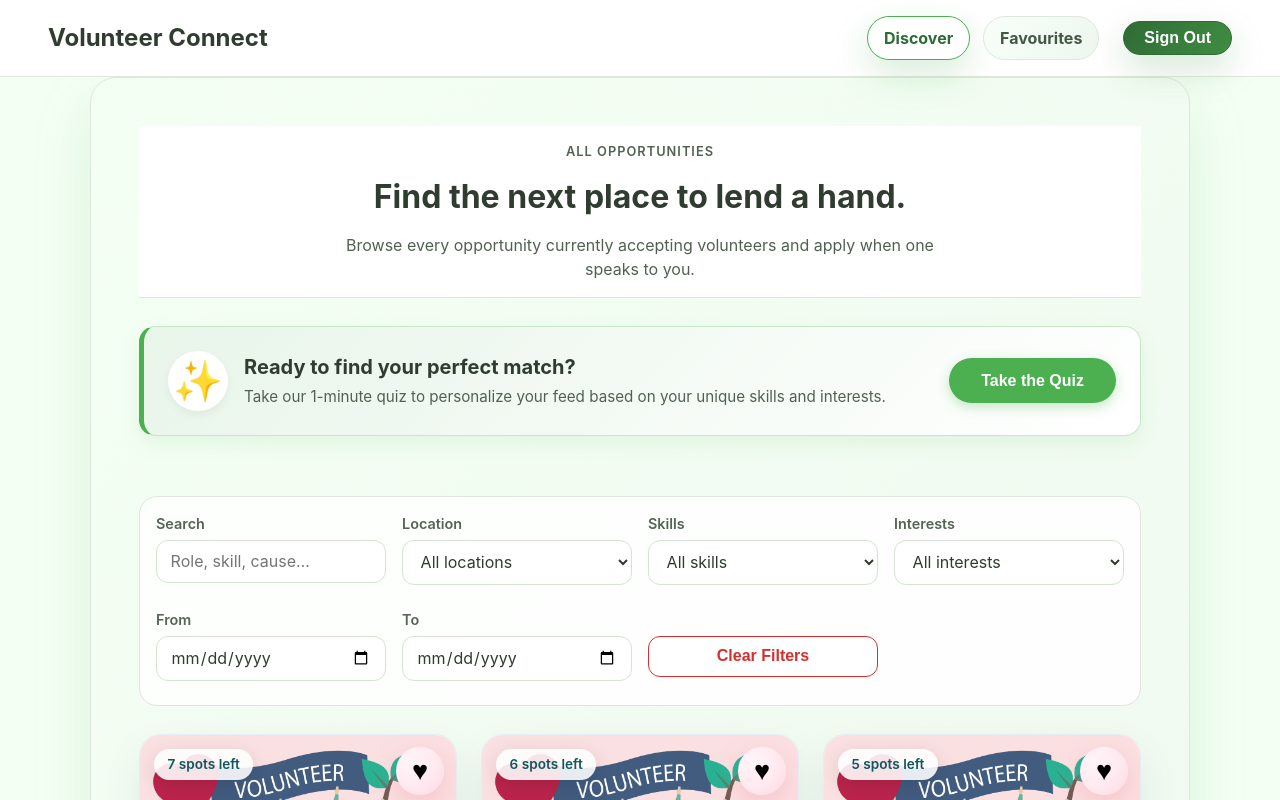
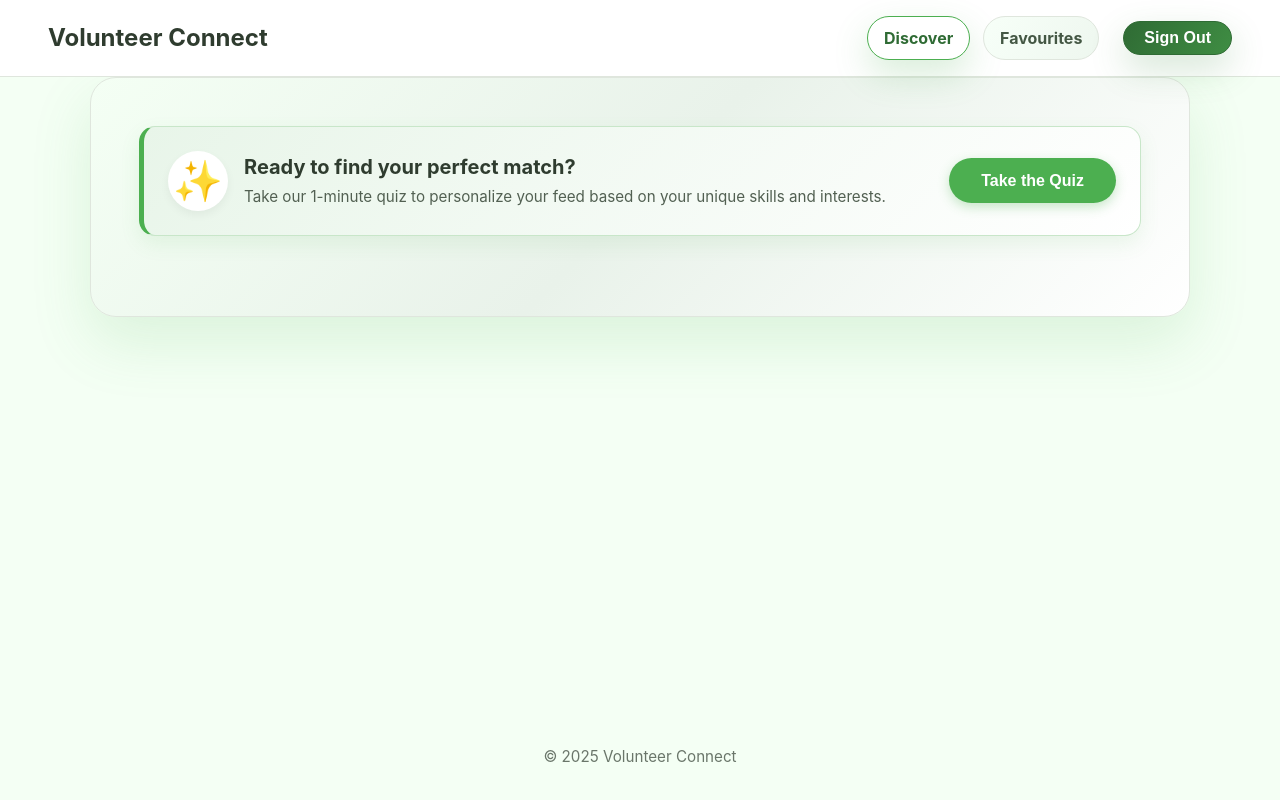
Before and after one commit to Ethan-Wong-SW/Volunteer-Connect-With-AI, a React (Vite) app: page /login in a window 1280 px wide. Both pictures are taken after a click on the button "Log In". Shown: the top 800 px of the page. Built offline with nearby package versions, Linux system fonts and the light colour scheme.

Commit message:
Show only quiz at front page for new user

```diff
--- a/src/pages/Opportunities.jsx
+++ b/src/pages/Opportunities.jsx
@@ -39,6 +39,15 @@ const Opportunities = ({ profile = {}, onApply, onQuizComplete, onClearProfile }
     }
   });
 
+  // Check if user has completed the quiz
+  const hasCompletedQuiz = !!(profile.skills?.length > 0 || profile.interests?.length > 0);
+
+  useEffect(() => {
+    console.log('Profile updated:', profile);
+    console.log('Has completed quiz:', hasCompletedQuiz);
+  }, [profile, hasCompletedQuiz]);
+
+
   useEffect(() => {
     localStorage.setItem('favorites', JSON.stringify(favorites));
     if (typeof window !== 'undefined') {
@@ -79,27 +88,23 @@ const Opportunities = ({ profile = {}, onApply, onQuizComplete, onClearProfile }
     [],
   );
 
-  // <-- UPDATED: Extract Skills AND Interests for dropdowns
   const { skills, skillLabelMap, uniqueInterests } = useMemo(() => {
     const labelMap = new Map();
     const interestSet = new Set();
 
     allOpportunities.forEach((item) => {
-      // Process Skills
       (item.skills || []).forEach((skill) => {
         const normalized = skill.toLowerCase();
         if (!labelMap.has(normalized)) {
           labelMap.set(normalized, skill);
         }
       });
-      // Process Interests
       (item.interests || []).forEach((int) => {
-        interestSet.add(int); // Keep original case for display
+        interestSet.add(int);
       });
     });
 
     const uniqueSkills = Array.from(labelMap.keys()).sort();
-    // Sort interests alphabetically
     const sortedInterests = Array.from(interestSet).sort((a, b) => a.localeCompare(b));
 
     return { skills: uniqueSkills, skillLabelMap: labelMap, uniqueInterests: sortedInterests };
@@ -195,6 +200,37 @@ const filteredOpportunities = useMemo(() => {
     return scored.map(({ opportunity }) => opportunity);
   }, [searchTerm, locationFilter, skillFilter, interestFilter, dateRange, profile.interests, profile.skills]);
 
+  // If user hasn't completed quiz, show only quiz callout
+  if (!hasCompletedQuiz) {
+    return (
+      <section className="opportunities-shell">
+        <div className="quiz-callout quiz-callout--fullscreen">
+          <div className="quiz-callout__content">
+            <div className="quiz-callout__icon">
+              ✨
+            </div>
+            <div className="quiz-callout__text">
+              <h3>Ready to find your perfect match?</h3>
+              <p>Take our 1-minute quiz to personalize your feed based on your unique skills and interests.</p>
+            </div>
+          </div>
+          <button
+            type="button"
+            className="quiz-callout__button"
+            onClick={() => setIsModalOpen(true)}
+          >
+            Take the Quiz
+          </button>
+        </div>
+        <QuizModal
+          show={isModalOpen}
+          onClose={() => setIsModalOpen(false)}
+          onComplete={onQuizComplete}
+        />
+      </section>
+    );
+  }
+
   return (
     <>
       <section className="opportunities-shell">
@@ -203,7 +239,7 @@ const filteredOpportunities = useMemo(() => {
           <h1>Find the next place to lend a hand.</h1>
           <p>Browse every opportunity currently accepting volunteers and apply when one speaks to you.</p>
         </header>
-        {/* --- NEW VISUAL CALLOUT SECTION --- */}
+
         <div className="quiz-callout">
           <div className="quiz-callout__content">
             <div className="quiz-callout__icon">
@@ -258,7 +294,6 @@ const filteredOpportunities = useMemo(() => {
               })}
             </select>
           </label>
-          {/* <-- NEW: Interests Filter --> */}
           <label className="filter-field">
             <span>Interests</span>
             <select value={interestFilter} onChange={(event) => setInterestFilter(event.target.value)}>
@@ -271,7 +306,6 @@ const filteredOpportunities = useMemo(() => {
             </select>
           </label>
 
-          {/* Date Range Filters */}
           <label className="filter-field">
             <span>From</span>
             <input
@@ -333,6 +367,7 @@ const filteredOpportunities = useMemo(() => {
     </>
   );
 };
+
 const OpportunityCard = ({ opportunity, onApply, isFavorite, onToggleFavorite, onOpen }) => {
   const organizer = opportunity.organizer || 'Community Partner';
   const dateLabel = formatStartDate(opportunity.startDate || opportunity.date);
```
Lines whose indentation alone changed are shown as unchanged.
